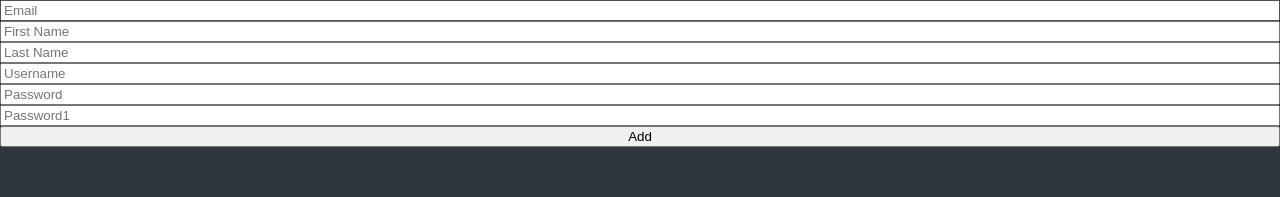
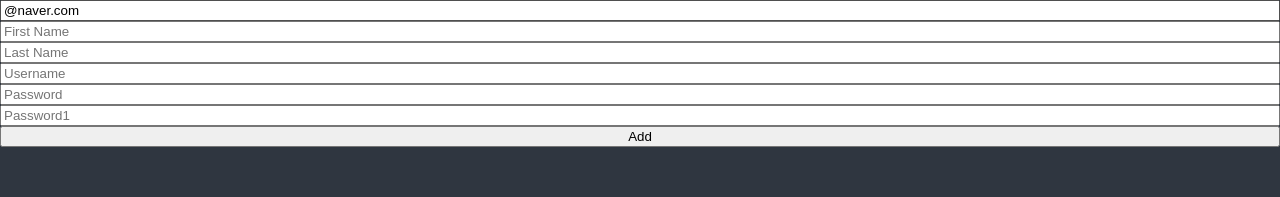
Before and after one commit to RonByRonn/react-master-class-code-challenges-9, a React (Create React App) app: page / in a window 1280 px wide. Shown: the top 197 px of the page. Built offline with nearby package versions, Linux system fonts and the light colour scheme.

Commit message:
6.8 Form Errors

```diff
--- a/src/ToDoList.tsx
+++ b/src/ToDoList.tsx
@@ -29,35 +29,84 @@
 
 import { useForm } from "react-hook-form";
 
+interface IForm {
+	email: string;
+	firstName: string;
+	lastName: string;
+	username: string;
+	password: string;
+	password1: string;
+	errors: {
+		email: {
+			message: string;
+		};
+	};
+}
+
 function ToDoList() {
-	const { register, handleSubmit, formState } = useForm();
+	const {
+		register,
+		handleSubmit,
+		// formState,
+		formState: { errors },
+	} = useForm<IForm>({
+		defaultValues: {
+			email: "@naver.com",
+		},
+	});
 	const onValid = (data: any) => {
-		console.log(data);
+		// console.log(data);
 	};
-	console.log(formState.errors);
+	console.log(errors);
 	return (
 		<div>
 			<form
 				style={{ display: "flex", flexDirection: "column" }}
 				onSubmit={handleSubmit(onValid)}
 			>
-				<input {...register("email", { required: true })} placeholder="Email" />
 				<input
-					{...register("firstName", { required: true })}
+					{...register("email", {
+						required: "Email is required",
+						pattern: {
+							value: /^[A-Za-z0-9._%+-]+@naver.com$/,
+							message: "Only naver.com emails are allowed",
+						},
+					})}
+					placeholder="Email"
+				/>
+				<span>{errors.email?.message}</span>
+				<input
+					{...register("firstName", { required: "Write here!" })}
 					placeholder="First Name"
 				/>
+				<span>{errors.firstName?.message}</span>
 				<input
-					{...register("lastName", { required: true })}
+					{...register("lastName", { required: "Write here!" })}
 					placeholder="Last Name"
 				/>
+				<span>{errors.lastName?.message}</span>
 				<input
-					{...register("username", { required: true, minLength: 10 })}
+					{...register("username", {
+						required: "Write here!",
+						minLength: {
+							value: 10,
+							message: "Your username should be longer than or equal to 10.",
+						},
+					})}
 					placeholder="Username"
 				/>
+				<span>{errors.username?.message}</span>
 				<input
-					{...register("password", { required: true, minLength: 5 })}
+					{...register("password", {
+						required: "Password is required",
+						minLength: {
+							value: 5,
+							message: "Your password is too short.",
+						},
+					})}
 					placeholder="Password"
 				/>
+				<span>{errors.password?.message}</span>
 				<input
 					{...register("password1", {
 						required: "Password is required",
@@ -68,6 +117,7 @@
 					})}
 					placeholder="Password1"
 				/>
+				<span>{errors.password1?.message}</span>
 				<button>Add</button>
 			</form>
 		</div>
--- a/src/theme.ts
+++ b/src/theme.ts
@@ -2,6 +2,6 @@
 
 export const darkTheme: DefaultTheme = {
 	bgColor: "#2f3640",
-	textColor: "black",
+	textColor: "white",
 	accentColor: "#4cd137",
 };
```
